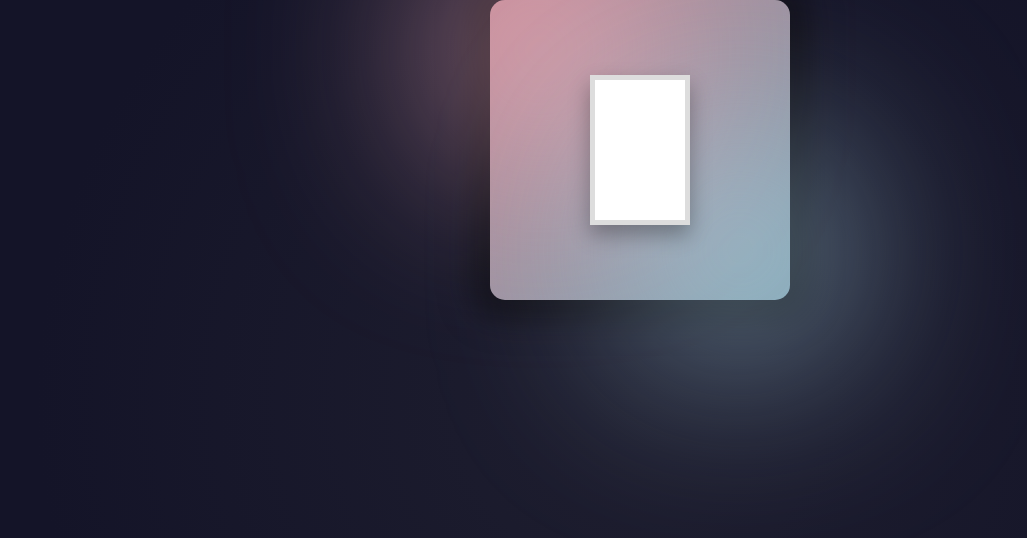
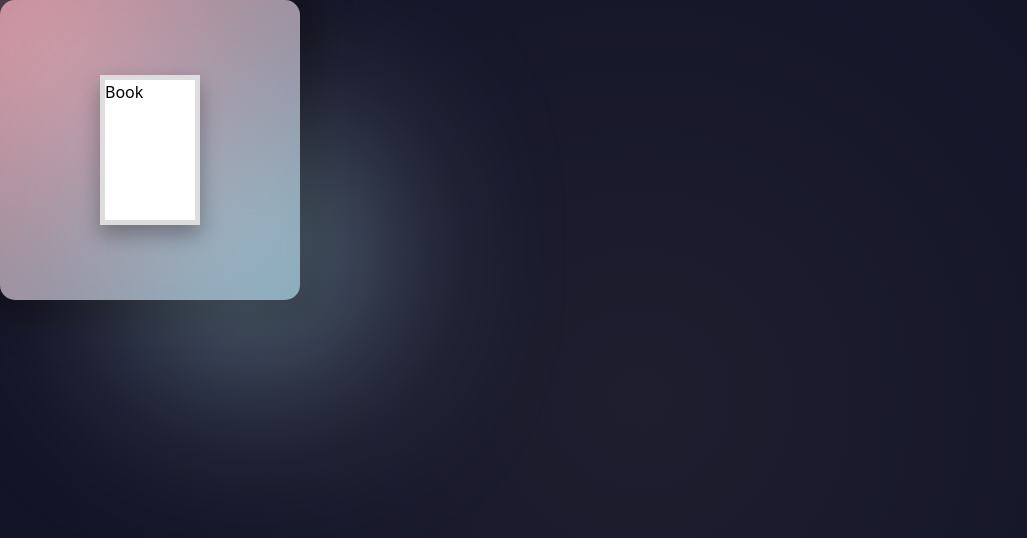
Before and after one commit to willahh/coloringbook, a React (Vite) app in the folder dev/: page / in a window 1280 px wide. Shown: the top 538 px of the page, without its empty margins (0-1027 px from the left). Built offline with nearby package versions, Linux system fonts and the light colour scheme.

Commit message:
Refacto routes

```diff
--- a/dev/src/App.tsx
+++ b/dev/src/App.tsx
@@ -2,8 +2,8 @@ import { StrictMode } from 'react';
 import { createRoot } from 'react-dom/client';
 import { BrowserRouter, Route, Routes } from 'react-router';
 import './app.css';
-import Book from './pages/book/Book.tsx';
-import Home from './pages/home/Home.tsx';
+import Book from './pages/Book.tsx';
+import Home from './pages/Home.tsx';
 
 createRoot(document.getElementById('root')!).render(
   <StrictMode>
--- a/dev/src/app.css
+++ b/dev/src/app.css
@@ -8,4 +8,5 @@ body {
 }
 #root {
   min-height: 100vh;
+  min-width: 100vw;
 }
--- a/dev/src/pages/book/Book.tsx
+++ b/dev/src/pages/Book.tsx
@@ -1,6 +1,6 @@
-import Layout from '../../layout/layout';
-import Pages from '../../components/pages/pages';
-import Header from '../../components/header';
+import Layout from '../layout/layout';
+import Pages from '../components/pages/pages';
+import Header from '../components/header';
 import './book.css';
 
 function Book() {
--- a/dev/src/pages/home/Home.tsx
+++ b/dev/src/pages/Home.tsx
@@ -1,11 +1,16 @@
 import './home.css';
+import { Link } from 'react-router';
 
 const Home: React.FC = () => {
   return (
     <div className="scene">
       <div className="spot spot-1" />
       <div className="spot spot-2" />
-      <div className="frame" />
+      <div className="frame">
+        <div>
+          <Link to="/book">Book</Link>
+        </div>
+      </div>
     </div>
   );
 };
```
Also changed, not shown: dev/src/pages/book.css (renamed from dev/src/pages/book/book.css), dev/src/pages/home.css (renamed from dev/src/pages/home/home.css).
